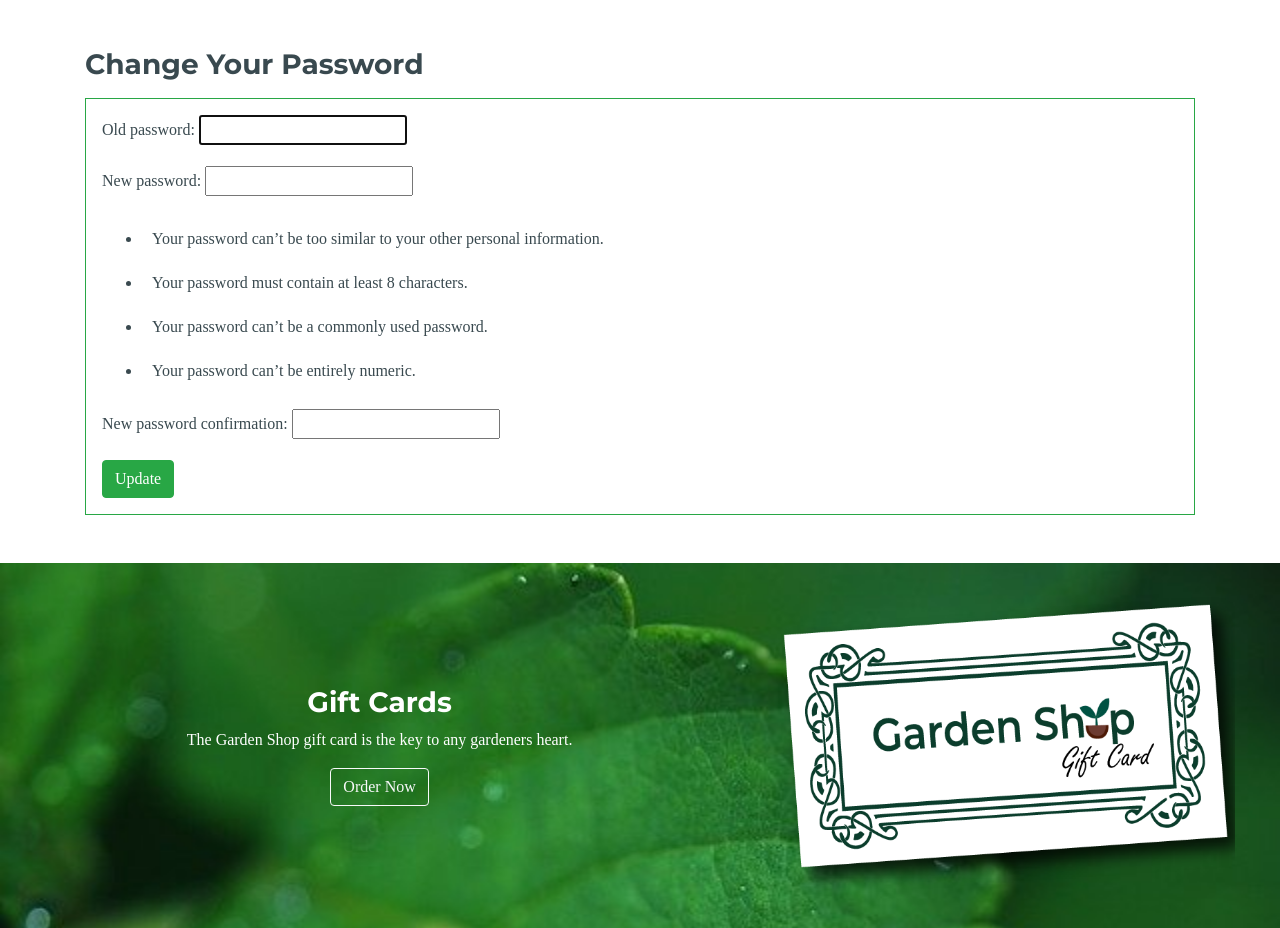
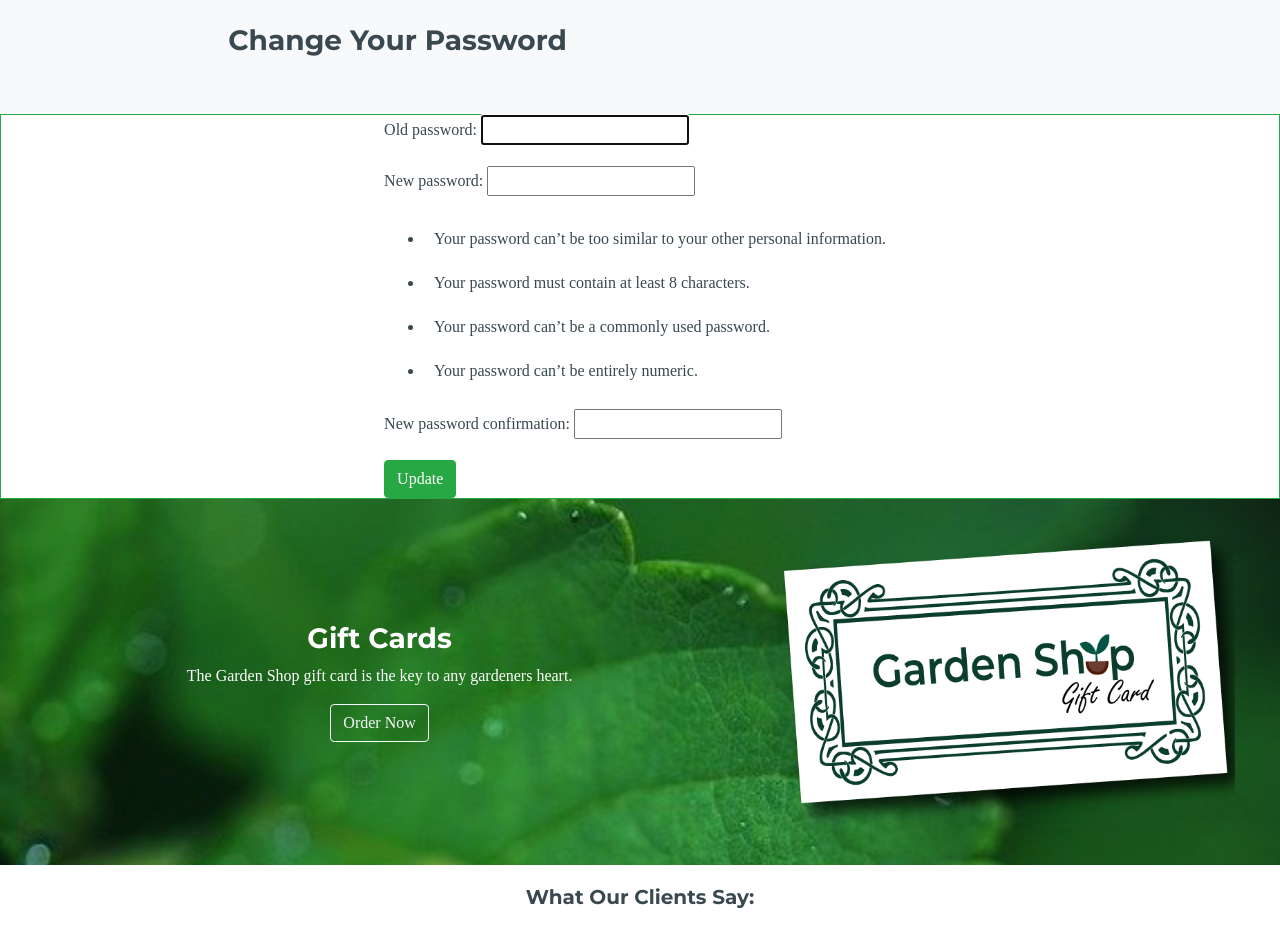
Before and after one commit to TiffanyDonner/ecommerce-garden-shop, a Django app: page /accounts/password/ in a window 1280 px wide. Shown: the part 91-1019 px from the top of the page. Run offline with Django 3.2, Linux system fonts and the light colour scheme; some libraries are stand-ins or nearby versions; some web fonts are replaced.

Commit message:
updated template

```diff
--- a/accounts/templates/change_password.html
+++ b/accounts/templates/change_password.html
@@ -5,12 +5,12 @@
 {% block page_title %}Change Password{% endblock %}
 
 {% block content %}
-<div class="container pt-5 pb-5">
-    <div class="title pb-2">
-        <h3>Change Your Password</h3>
+<div class="bg-light">
+    <div class="container col-md-8 pt-4 pb-5">
+            <h3>Change Your Password</h3>
     </div>
-    <div class="section p-3 border border-success">
-        <form method="post">
+    <div class="row border border-success bg-white justify-content-center">
+        <form method="post p-5">
             {% csrf_token %}
             {{ form.as_p }}
             <button type="submit" class="btn btn-success">Update</button>
--- a/accounts/templates/profile.html
+++ b/accounts/templates/profile.html
@@ -5,7 +5,7 @@
 {% block page_title %}{{ profile.username }}'s Profile{% endblock %}
 
 {% block content %}
-<div class="container col-md-5 pt-3 pb-5">
+<div class="container bg-light col-md-5 pt-3 pb-5">
     <div class="title pb-2">
         <h3>Welcome {{ profile.first_name }}!</h3>
     </div>
```
